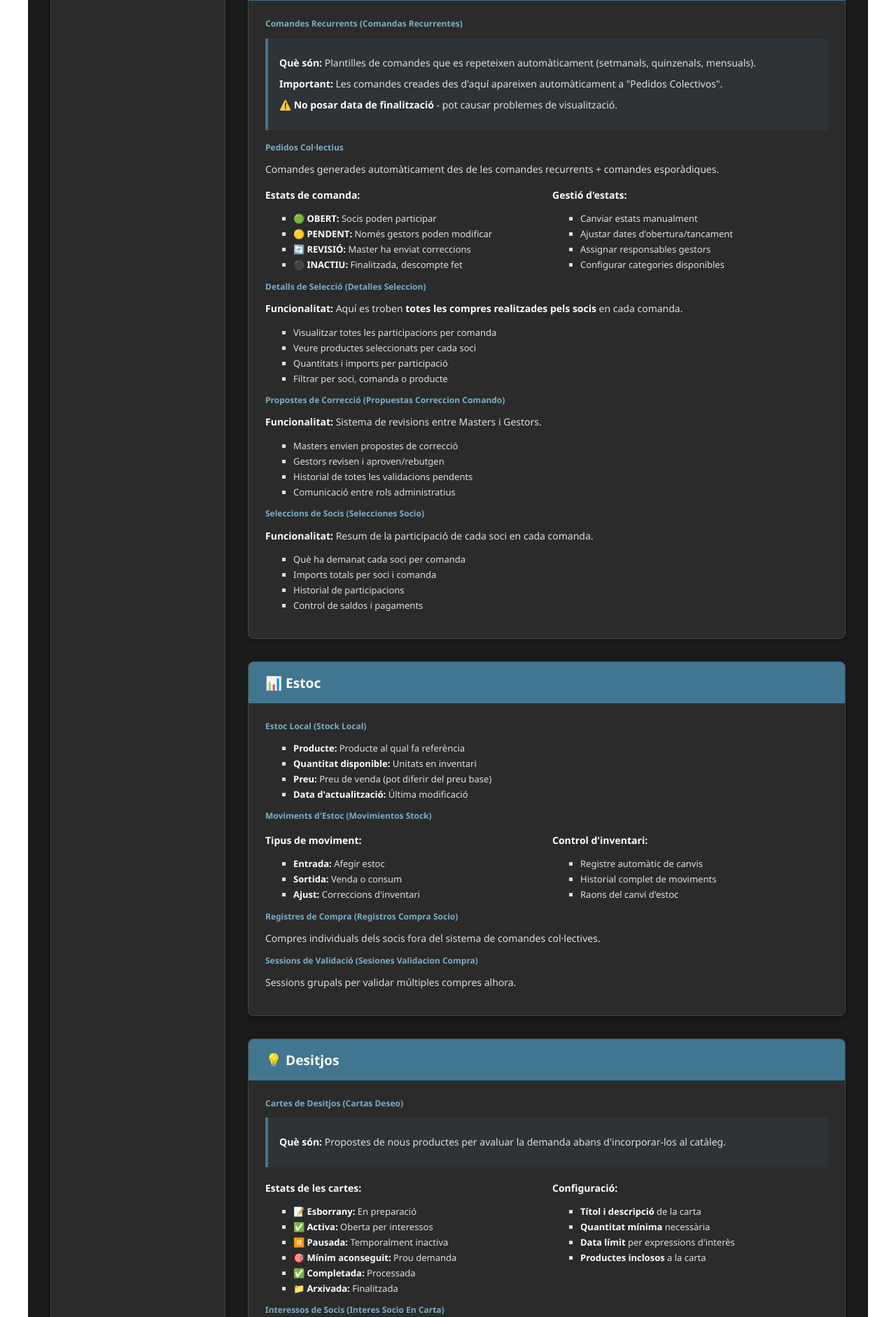
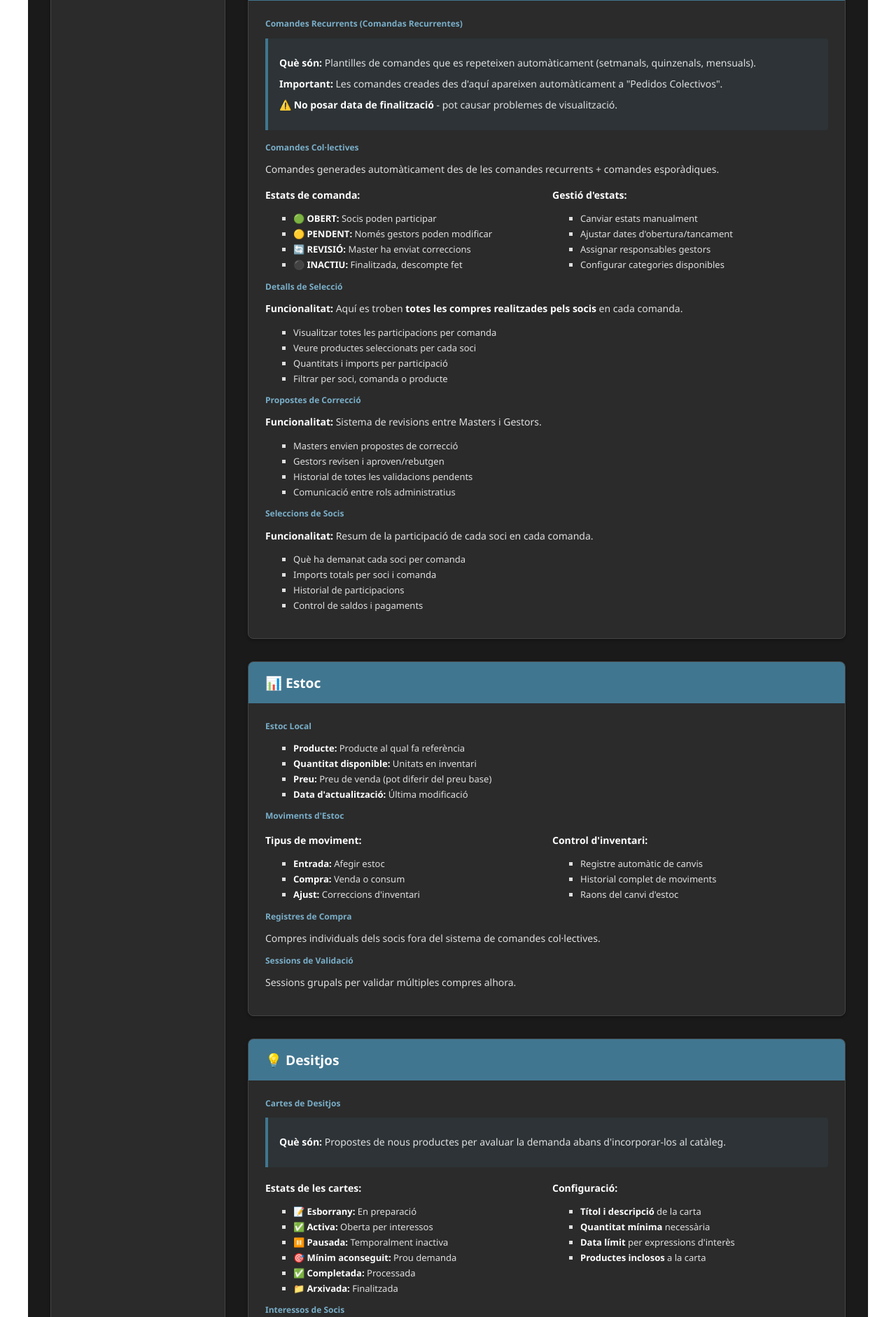
Before and after one commit to fosc19/coopconsum, a Django app: page /admin/ajuda/ in a window 1280 px wide. Shown: the part 3167-5049 px from the top of the page at 70% size. Run offline with Django 5.2, Linux system fonts and the light colour scheme; data that the repository does not hold is empty; some libraries are stand-ins or nearby versions.

Commit message:
Update admin help translations: clean up section titles and improve documentation
- Remove Spanish parenthetical references from section headings
- Update stock movement type: 'Sortida' → 'Compra' for purchases
- Improve ConfiguracioWeb warning message
- Update documentation link to MANUAL_USUARI.md with proper GitHub URL
- Standardize Catalan terminology throughout admin help

```diff
--- a/templates/admin/ajuda_admin.html
+++ b/templates/admin/ajuda_admin.html
@@ -410,7 +410,7 @@
             <p><strong>⚠️ No posar data de finalització</strong> - pot causar problemes de visualització.</p>
           </div>
 
-          <h4>Pedidos Col·lectius</h4>
+          <h4>Comandes Col·lectives</h4>
           <p>Comandes generades automàticament des de les comandes recurrents + comandes esporàdiques.</p>
           <div style="display: grid; grid-template-columns: 1fr 1fr; gap: 1rem;">
             <div>
@@ -433,7 +433,7 @@
             </div>
           </div>
 
-          <h4>Detalls de Selecció (Detalles Seleccion)</h4>
+          <h4>Detalls de Selecció</h4>
           <p><strong>Funcionalitat:</strong> Aquí es troben <strong>totes les compres realitzades pels socis</strong> en cada comanda.</p>
           <ul>
             <li>Visualitzar totes les participacions per comanda</li>
@@ -442,7 +442,7 @@
             <li>Filtrar per soci, comanda o producte</li>
           </ul>
 
-          <h4>Propostes de Correcció (Propuestas Correccion Comando)</h4>
+          <h4>Propostes de Correcció</h4>
           <p><strong>Funcionalitat:</strong> Sistema de revisions entre Masters i Gestors.</p>
           <ul>
             <li>Masters envien propostes de correcció</li>
@@ -451,7 +451,7 @@
             <li>Comunicació entre rols administratius</li>
           </ul>
 
-          <h4>Seleccions de Socis (Selecciones Socio)</h4>
+          <h4>Seleccions de Socis</h4>
           <p><strong>Funcionalitat:</strong> Resum de la participació de cada soci en cada comanda.</p>
           <ul>
             <li>Què ha demanat cada soci per comanda</li>
@@ -468,7 +468,7 @@
           📊 Estoc
         </div>
         <div class="admin-help-content">
-          <h4>Estoc Local (Stock Local)</h4>
+          <h4>Estoc Local</h4>
           <ul>
             <li><strong>Producte:</strong> Producte al qual fa referència</li>
             <li><strong>Quantitat disponible:</strong> Unitats en inventari</li>
@@ -476,13 +476,13 @@
             <li><strong>Data d'actualització:</strong> Última modificació</li>
           </ul>
 
-          <h4>Moviments d'Estoc (Movimientos Stock)</h4>
+          <h4>Moviments d'Estoc</h4>
           <div style="display: grid; grid-template-columns: 1fr 1fr; gap: 1rem;">
             <div>
               <p><strong>Tipus de moviment:</strong></p>
               <ul>
                 <li><strong>Entrada:</strong> Afegir estoc</li>
-                <li><strong>Sortida:</strong> Venda o consum</li>
+                <li><strong>Compra:</strong> Venda o consum</li>
                 <li><strong>Ajust:</strong> Correccions d'inventari</li>
               </ul>
             </div>
@@ -496,10 +496,10 @@
             </div>
           </div>
 
-          <h4>Registres de Compra (Registros Compra Socio)</h4>
+          <h4>Registres de Compra</h4>
           <p>Compres individuals dels socis fora del sistema de comandes col·lectives.</p>
 
-          <h4>Sessions de Validació (Sesiones Validacion Compra)</h4>
+          <h4>Sessions de Validació</h4>
           <p>Sessions grupals per validar múltiples compres alhora.</p>
         </div>
       </div>
@@ -510,7 +510,7 @@
           💡 Desitjos
         </div>
         <div class="admin-help-content">
-          <h4>Cartes de Desitjos (Cartas Deseo)</h4>
+          <h4>Cartes de Desitjos</h4>
           <div class="workflow-step">
             <p><strong>Què són:</strong> Propostes de nous productes per avaluar la demanda abans d'incorporar-los al catàleg.</p>
           </div>
@@ -538,7 +538,7 @@
             </div>
           </div>
 
-          <h4>Interessos de Socis (Interes Socio En Carta)</h4>
+          <h4>Interessos de Socis</h4>
           <ul>
             <li>Registre de qui està interessat en cada carta</li>
             <li>Quantitats desitjades per cada soci</li>
@@ -554,10 +554,7 @@
           🌐 Web
         </div>
         <div class="admin-help-content">
-          <h4>Configuració Web (Configuracio Web)</h4>
-          <div class="workflow-step">
-            <p><strong>CRÍTICA:</strong> Configuració principal del sistema. Ha d'haver-hi exactament UN registre.</p>
-          </div>
+          <h4>Configuració Web</h4>
 
           <ul>
             <li><strong>Nom de la cooperativa:</strong> Apareix a tot el sistema</li>
@@ -568,10 +565,10 @@
             <li><strong>Xarxes socials:</strong> Enllaços a Facebook, Instagram, etc.</li>
           </ul>
 
-          <h4>Categories de Galeria (Galeria Categorias)</h4>
+          <h4>Categories de Galeria</h4>
           <p>Organització de les imatges de la galeria pública.</p>
 
-          <h4>Galeria d'Imatges (Galeria Imagens)</h4>
+          <h4>Galeria d'Imatges</h4>
           <ul>
             <li><strong>Imatges públiques:</strong> Apareixen a la web</li>
             <li><strong>Categories:</strong> Organitzar per tipus</li>
@@ -580,7 +577,7 @@
           </ul>
 
           <div class="alert-admin">
-            <strong>⚠️ Important:</strong> Si no existeix ConfiguracioWeb, la web pública donarà error 500.
+            <strong>⚠️ Important:</strong> Si no existeix ConfiguracioWeb, la web pública donarà error 500. No deixar-ho en blanc.
           </div>
         </div>
       </div>
@@ -591,7 +588,7 @@
           📅 Esdeveniments
         </div>
         <div class="admin-help-content">
-          <h4>Calendari d'Esdeveniments (Eventos Calendario)</h4>
+          <h4>Calendari d'Esdeveniments</h4>
           <ul>
             <li><strong>Títol:</strong> Nom de l'esdeveniment</li>
             <li><strong>Descripció:</strong> Detalls de l'activitat</li>
@@ -668,7 +665,7 @@
           </div>
 
           <div class="alert-admin">
-            <strong>📖 Documentació Tècnica:</strong> Per problemes més complexos, consulta <code>/docs/MANUAL_ADMIN.md</code>
+            <strong>📖 Documentació Tècnica:</strong> Per problemes més complexos, consulta <a href="https://github.com/fosc19/coopconsum/blob/master/docs/MANUAL_USUARI.md" target="_blank">MANUAL_USUARI.md</a>
           </div>
         </div>
       </div>
```
